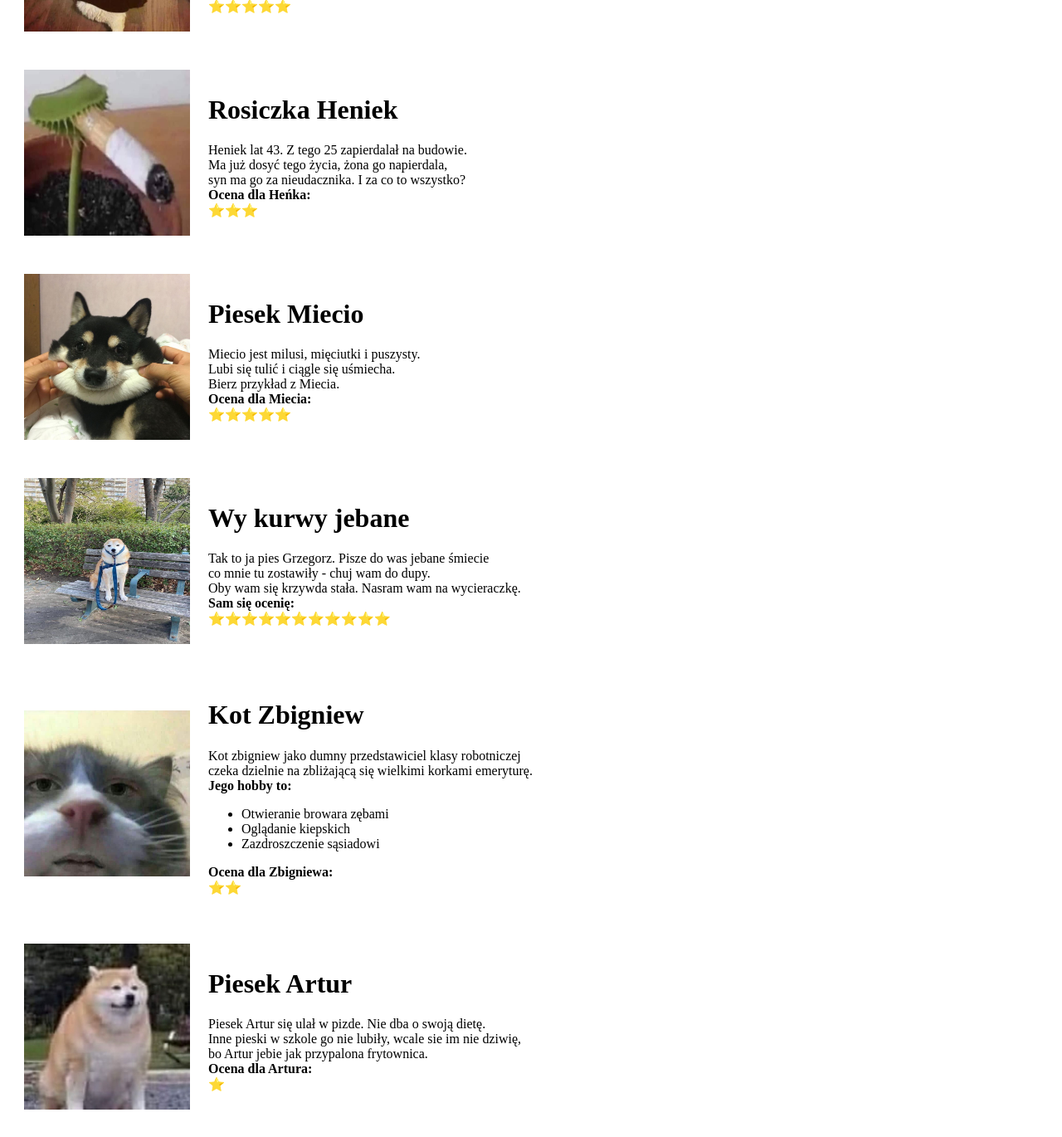
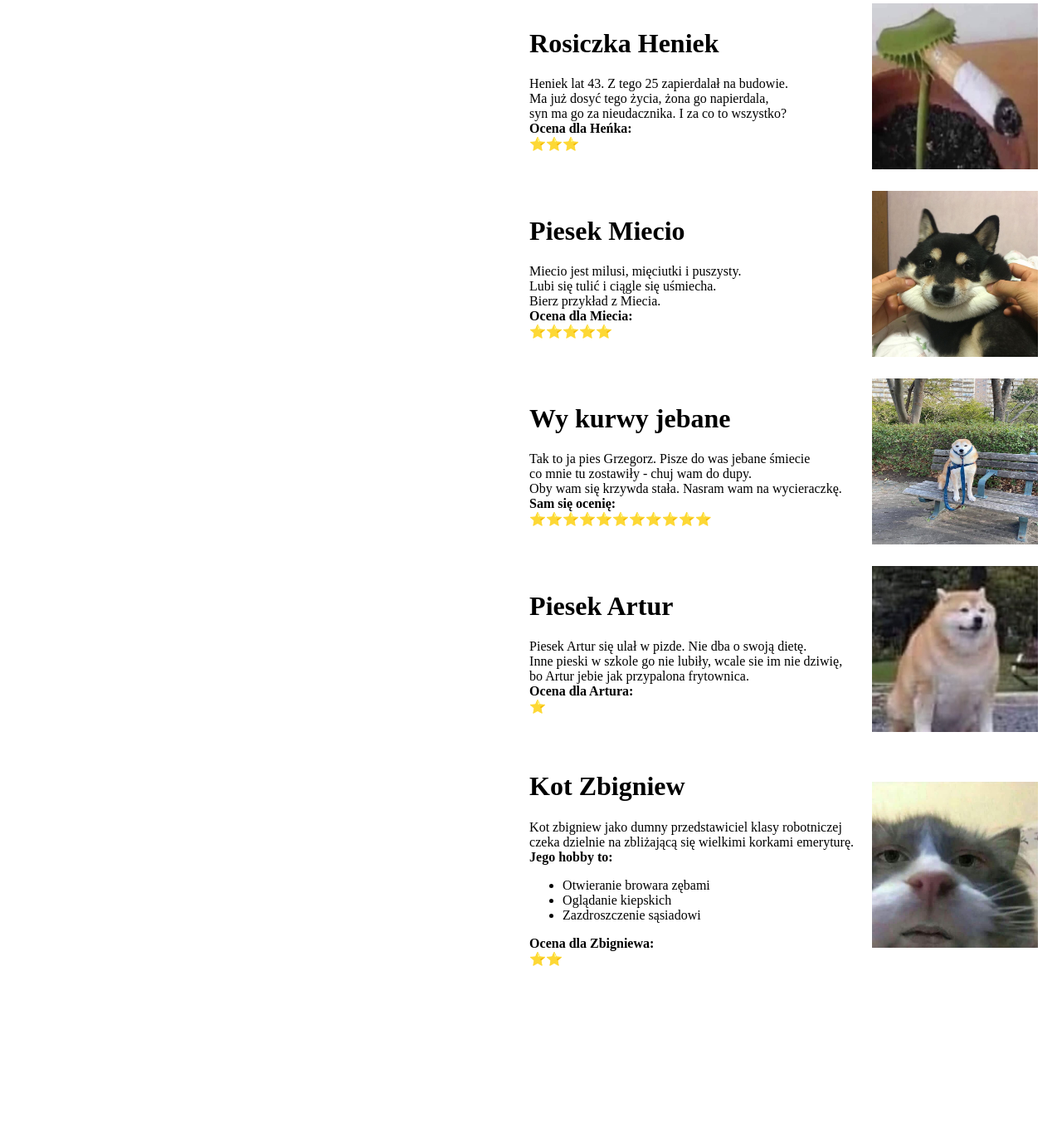
Before and after one commit to Parqles/StaraZwierzostrona, a plain HTML site: page index.html in a window 1280 px wide. Shown: the part 1260-2630 px from the top of the page at 83% size. After the commit the page ends 2462 px from the top, so only its background shows below. Drawn offline with Linux system fonts and the light colour scheme.

Commit message:
Update index.html

```diff
--- a/index.html
+++ b/index.html
@@ -3,15 +3,18 @@
 
 <head>
   <meta charset="utf-8">
-  <title>Zwierzęcy Degeneraci😸</title>
+  <title>Zwierzęcy Degeneraci</title>
 </head>
 
 <body>
   <h1 align=middle>Poznaj naszych kochanych zwierzęcych degeneratów</h1>
   <hr size=5 color=black>
-  <table cellspacing=20>
+
+  <table align="left" cellspacing=20>
     <tr>
-      <td><img src="Kot z kolczykiem.jpg" size="2" alt="zdjecie kota z kolczykiem" width="200" height="200"></td>
+      <td>
+        <img src="Kot z kolczykiem.jpg" size="2" alt="zdjecie kota z kolczykiem" width="200" height="200">
+      </td>
       <td>
         <h1>Kot Jacuś</h1>
         <p>
@@ -26,11 +29,12 @@
         </p>
       </td>
     </tr>
-  </table>
 
-  <table cellspacing=20>
+
     <tr>
-      <td><img src="Kot z dupa.jpg" size="2" alt="zdjecie kota z wielka dupa" width="200" height="200"></td>
+      <td>
+        <img src="Kot z dupa.jpg" size="2" alt="zdjecie kota z wielka dupa" width="200" height="200">
+      </td>
       <td>
         <h1>Kot Stefan</h1>
         <p>
@@ -45,11 +49,13 @@
         </p>
       </td>
     </tr>
-  </table>
 
-  <table cellspacing=20>
+
+
     <tr>
-      <td><img src="ciul.jpg" size="2" alt="ciul" width="200" height="200"></td>
+      <td>
+        <img src="ciul.jpg" size="2" alt="ciul" width="200" height="200">
+      </td>
       <td>
         <h1>Ciul</h1>
         <p>
@@ -64,11 +70,13 @@
         </p>
       </td>
     </tr>
-  </table>
 
-  <table cellspacing=20>
+
+
     <tr>
-      <td><img src="goryl.jpg" size="2" alt="goryl" width="200" height="200"></td>
+      <td>
+        <img src="goryl.jpg" size="2" alt="goryl" width="200" height="200">
+      </td>
       <td>
         <h1>Goryl Wiesio</h1>
         <p>
@@ -83,10 +91,12 @@
         </p>
       </td>
     </tr>
-  </table>
-  <table cellspacing=20>
+
+
     <tr>
-      <td><img src="calvin klein.jpg" size="2" alt="kot w calvin klein" width="200" height="200"></td>
+      <td>
+        <img src="calvin klein.jpg" size="2" alt="kot w calvin klein" width="200" height="200">
+      </td>
       <td>
         <h1>Mariusz aka D.R.I.P.</h1>
         <p>
@@ -102,9 +112,9 @@
       </td>
     </tr>
   </table>
-  <table cellspacing=20>
+
+  <table align="right" cellspacing=20>
     <tr>
-      <td><img src="rosiczka z petem.jpg" size="2" alt="rosiczka z petem" width="200" height="200"></td>
       <td>
         <h1>Rosiczka Heniek</h1>
         <p>
@@ -118,12 +128,14 @@
           ⭐⭐⭐
         </p>
       </td>
+      <td>
+        <img src="rosiczka z petem.jpg" size="2" alt="rosiczka z petem" width="200" height="200">
+      </td>
     </tr>
-  </table>
 
-  <table cellspacing=20>
+
+
   <tr>
-      <td><img src="szczesliy pies.jpg" size="2" alt="zadowolony piesek" width="200" height="200"></td>
     <td>
       <h1>Piesek Miecio</h1>
       <p>
@@ -137,12 +149,13 @@
         ⭐⭐⭐⭐⭐
       </p>
     </td>
+    <td>
+      <img src="szczesliy pies.jpg" size="2" alt="zadowolony piesek" width="200" height="200">
+    </td>
   </tr>
-  </table>
 
-  <table cellspacing=20>
   <tr>
-      <td><img src="pies na smyczy.jpg" size="2" alt="Pies na smyczy" width="200" height="200"></td>
+
     <td>
       <h1>Wy kurwy jebane</h1>
       <p>
@@ -156,19 +169,38 @@
         ⭐⭐⭐⭐⭐⭐⭐⭐⭐⭐⭐
       </p>
     </td>
+    <td>
+      <img src="pies na smyczy.jpg" size="2" alt="Pies na smyczy" width="200" height="200">
+    </td>
   </tr>
-  </table>
 
-  <table cellspacing=20>
   <tr>
-      <td><img src="kot zmeczony zyciem.jpg" size="2" alt="kot zmeczony zyciem" width="200" height="200"></td>
+      <td>
+      <h1>Piesek Artur</h1>
+      <p>
+        Piesek Artur się ulał w pizde. Nie dba o swoją dietę.<br>
+        Inne pieski w szkole go nie lubiły, wcale sie im nie dziwię,<br>
+        bo Artur jebie jak przypalona frytownica.<br>
+        <strong>
+          Ocena dla Artura:
+        </strong>
+        <br>
+        ⭐
+      </p>
+    </td>
+    <td>
+      <img src="Gruba shiba.jpg" size="2" alt="gruby pies" width="200" height="200">
+    </td>
+  </tr>
+
+  <tr>
     <td>
       <h1>Kot Zbigniew</h1>
       <p>
         Kot zbigniew jako dumny przedstawiciel klasy robotniczej<br>
         czeka dzielnie na zbliżającą się wielkimi korkami emeryturę.
         <br>
-          <strong>Jego hobby to:</strong><br>
+        <strong>Jego hobby to:</strong>
       <ul>
         <li>
           Otwieranie browara zębami
@@ -187,25 +219,11 @@
       ⭐⭐
       </p>
     </td>
+    <td>
+      <img src="kot zmeczony zyciem.jpg" size="2" alt="kot zmeczony zyciem" width="200" height="200">
+    </td>
   </tr>
   </table>
 
-  <table cellspacing=20>
-    <tr>
-      <td><img src="Gruba shiba.jpg" size="2" alt="gruby pies" width="200" height="200"></td>
-      <td>
-        <h1>Piesek Artur</h1>
-        <p>
-          Piesek Artur się ulał w pizde. Nie dba o swoją dietę.<br>
-          Inne pieski w szkole go nie lubiły, wcale sie im nie dziwię,<br>
-          bo Artur jebie jak przypalona frytownica.<br>
-          <strong>
-            Ocena dla Artura:
-          </strong>
-          <br>
-          ⭐
-        </p>
-      </td>
-    </tr>
-  </table>
+
 </body>
```
Lines whose indentation alone changed are shown as unchanged.
